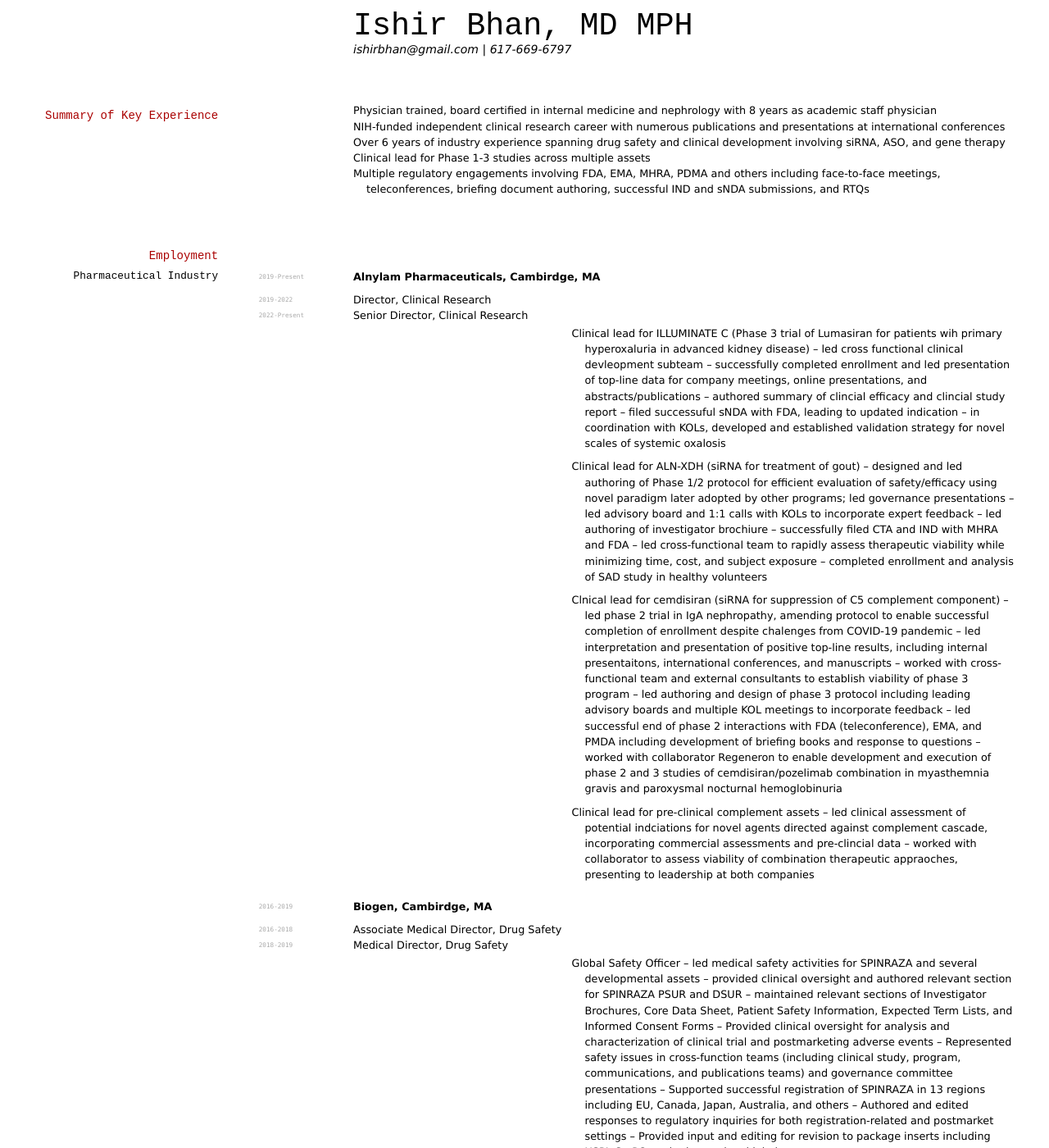
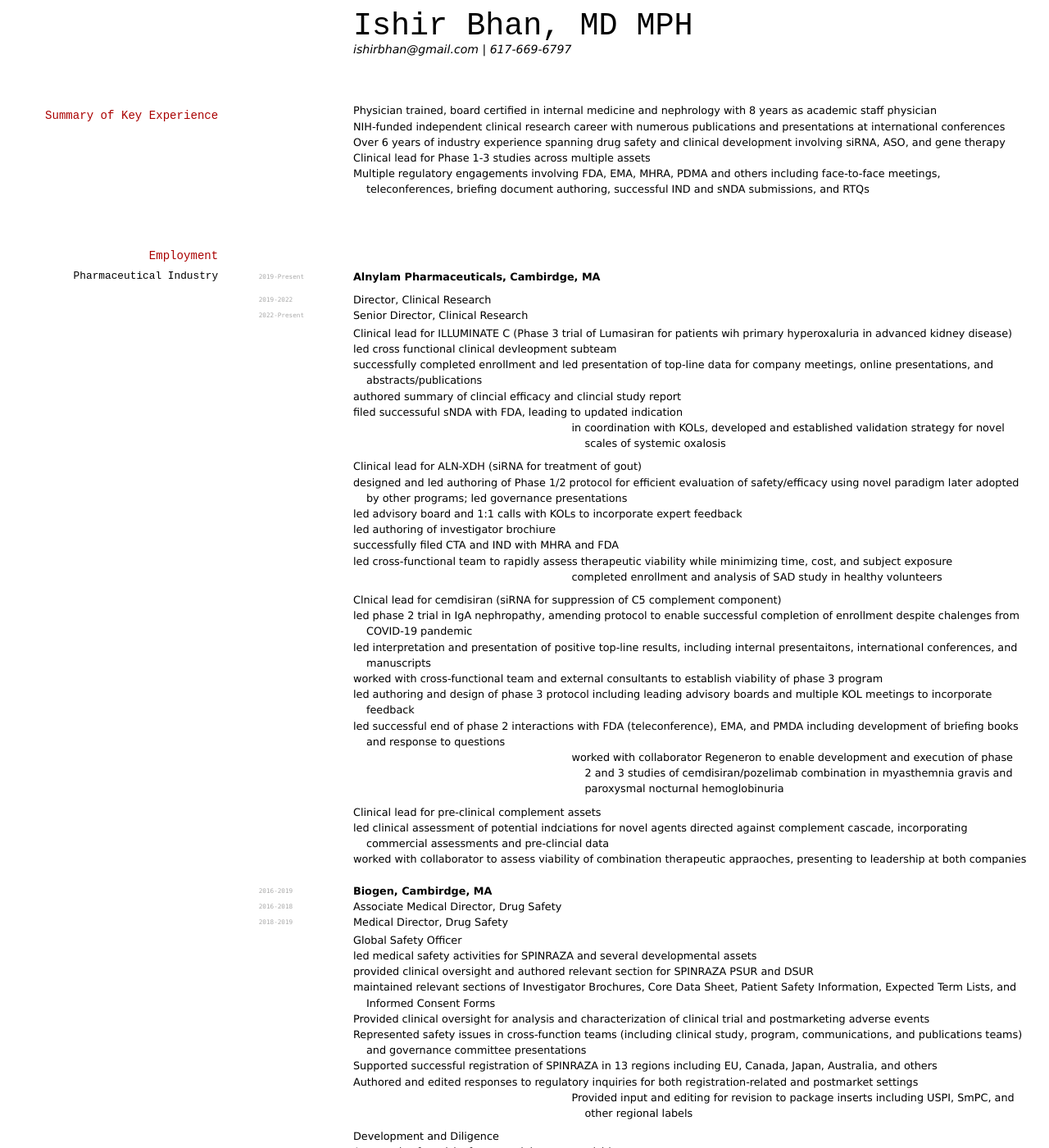
Before and after one commit to elipapa/markdown-cv, a Jekyll site: the page built from index.md, in a window 1280 px wide and 1400 px high. Shown: the whole window at 82% size. Built offline with Jekyll 4.4.1, drawn with Linux system fonts in a browser that asks for light colours; some of the changed text lies outside the part shown.

Commit message:
Update index.md

```diff
--- a/index.md
+++ b/index.md
@@ -27,52 +27,52 @@
 >  `2022-Present` Senior Director, Clinical Research
 
 - Clinical lead for ILLUMINATE C (Phase 3 trial of Lumasiran for patients wih primary hyperoxaluria in advanced kidney disease)
--- led cross functional clinical devleopment subteam
--- successfully completed enrollment and led presentation of top-line data for company meetings, online presentations, and abstracts/publications
--- authored summary of clincial efficacy and clincial study report
--- filed successuful sNDA with FDA, leading to updated indication
--- in coordination with KOLs, developed and established validation strategy for novel scales of systemic oxalosis
+* led cross functional clinical devleopment subteam
+* successfully completed enrollment and led presentation of top-line data for company meetings, online presentations, and abstracts/publications
+* authored summary of clincial efficacy and clincial study report
+* filed successuful sNDA with FDA, leading to updated indication
+* in coordination with KOLs, developed and established validation strategy for novel scales of systemic oxalosis
 
 
 - Clinical lead for ALN-XDH (siRNA for treatment of gout)
--- designed and led authoring of Phase 1/2 protocol for efficient evaluation of safety/efficacy using novel paradigm later adopted by other programs; led governance presentations
--- led advisory board and 1:1 calls with KOLs to incorporate expert feedback
--- led authoring of investigator brochiure
--- successfully filed CTA and IND with MHRA and FDA
--- led cross-functional team to rapidly assess therapeutic viability while minimizing time, cost, and subject exposure
--- completed enrollment and analysis of SAD study in healthy volunteers
+* designed and led authoring of Phase 1/2 protocol for efficient evaluation of safety/efficacy using novel paradigm later adopted by other programs; led governance presentations
+* led advisory board and 1:1 calls with KOLs to incorporate expert feedback
+* led authoring of investigator brochiure
+* successfully filed CTA and IND with MHRA and FDA
+* led cross-functional team to rapidly assess therapeutic viability while minimizing time, cost, and subject exposure
+* completed enrollment and analysis of SAD study in healthy volunteers
 
 - Clnical lead for cemdisiran (siRNA for suppression of C5 complement component)
--- led phase 2 trial in IgA nephropathy, amending protocol to enable successful completion of enrollment despite chalenges from COVID-19 pandemic
--- led interpretation and presentation of positive top-line results, including internal presentaitons, international conferences, and manuscripts
--- worked with cross-functional team and external consultants to establish viability of phase 3 program
--- led authoring and design of phase 3 protocol including leading advisory boards and multiple KOL meetings to incorporate feedback
--- led successful end of phase 2 interactions with FDA (teleconference), EMA, and PMDA including development of briefing books and response to questions
--- worked with collaborator Regeneron to enable development and execution of phase 2 and 3 studies of cemdisiran/pozelimab combination in myasthemnia gravis and paroxysmal nocturnal hemoglobinuria
+* led phase 2 trial in IgA nephropathy, amending protocol to enable successful completion of enrollment despite chalenges from COVID-19 pandemic
+* led interpretation and presentation of positive top-line results, including internal presentaitons, international conferences, and manuscripts
+* worked with cross-functional team and external consultants to establish viability of phase 3 program
+* led authoring and design of phase 3 protocol including leading advisory boards and multiple KOL meetings to incorporate feedback
+* led successful end of phase 2 interactions with FDA (teleconference), EMA, and PMDA including development of briefing books and response to questions
+* worked with collaborator Regeneron to enable development and execution of phase 2 and 3 studies of cemdisiran/pozelimab combination in myasthemnia gravis and paroxysmal nocturnal hemoglobinuria
 
 - Clinical lead for pre-clinical complement assets
--- led clinical assessment of potential indciations for novel agents directed against complement cascade, incorporating commercial assessments and pre-clincial data
--- worked with collaborator to assess viability of combination therapeutic appraoches, presenting to leadership at both companies
+* led clinical assessment of potential indciations for novel agents directed against complement cascade, incorporating commercial assessments and pre-clincial data
+* worked with collaborator to assess viability of combination therapeutic appraoches, presenting to leadership at both companies
 
 `2016-2019` __Biogen, Cambirdge, MA__
->  `2016-2018` Associate Medical Director, Drug Safety
->  `2018-2019` Medical Director, Drug Safety
+`2016-2018` Associate Medical Director, Drug Safety
+`2018-2019` Medical Director, Drug Safety
 
 - Global Safety Officer
--- led medical safety activities for SPINRAZA and several developmental assets
--- provided clinical oversight and authored relevant section for SPINRAZA PSUR and DSUR
--- maintained relevant sections of Investigator Brochures, Core Data Sheet, Patient Safety Information, Expected Term Lists, and Informed Consent Forms
--- Provided clinical oversight for analysis and characterization of clinical trial and postmarketing adverse events
--- Represented safety issues in cross-function teams (including clinical study, program, communications, and publications teams) and governance committee presentations
--- Supported successful registration of SPINRAZA in 13 regions including EU, Canada, Japan, Australia, and others
--- Authored and edited responses to regulatory inquiries for both registration-related and postmarket settings
--- Provided input and editing for revision to package inserts including USPI, SmPC, and other regional labels
+* led medical safety activities for SPINRAZA and several developmental assets
+* provided clinical oversight and authored relevant section for SPINRAZA PSUR and DSUR
+* maintained relevant sections of Investigator Brochures, Core Data Sheet, Patient Safety Information, Expected Term Lists, and Informed Consent Forms
+* Provided clinical oversight for analysis and characterization of clinical trial and postmarketing adverse events
+* Represented safety issues in cross-function teams (including clinical study, program, communications, and publications teams) and governance committee presentations
+* Supported successful registration of SPINRAZA in 13 regions including EU, Canada, Japan, Australia, and others
+* Authored and edited responses to regulatory inquiries for both registration-related and postmarket settings
+* Provided input and editing for revision to package inserts including USPI, SmPC, and other regional labels
 
 - Development and Diligence
--- Assessed safety risks for potential asset acquisitions
--- Reviewed and assessed pre-clinical and clinical trial data in context of competitive landscape
--- Contributed to study design for gene therapy assets under development
--- Worked on cross-functional team to develop strategy for accelerating development through innovative approaches including hybrid virtual trials and wearables for data collection
+* Assessed safety risks for potential asset acquisitions
+* Reviewed and assessed pre-clinical and clinical trial data in context of competitive landscape
+* Contributed to study design for gene therapy assets under development
+* Worked on cross-functional team to develop strategy for accelerating development through innovative approaches including hybrid virtual trials and wearables for data collection
 
 ### Academic Medicine
 
```
